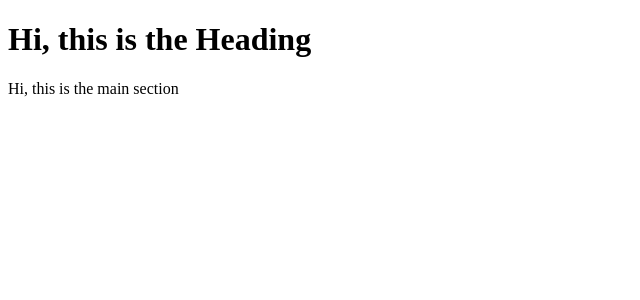
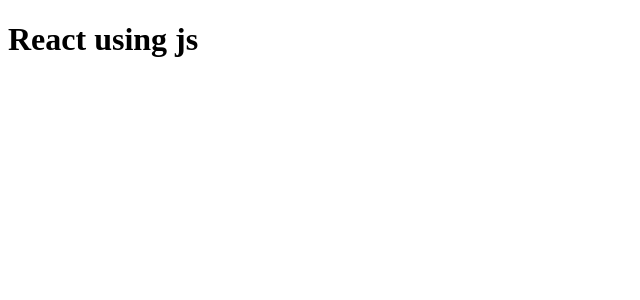
Before and after one commit to Abhishek-Bantiya/Igniting_React, a React (Vite) app: page / in a window 1280 px wide. Shown: the top 300 px of the page, without its empty margins (0-640 px from the left). Built offline with nearby package versions, Linux system fonts and the light colour scheme.

Commit message:
update jsx

```diff
--- a/App.js
+++ b/App.js
@@ -18,18 +18,28 @@
 // zero config
 
 
-const heading = React.createElement(
-    "h1",
-    {
-        id: "header"
-    },
-    "Hi, this is the Heading"
-);
-const main = React.createElement(
-    "main", {
-        id: "main"
-    }, "Hi, this is the main section"
-);
+// const heading = React.createElement(
+//     "h1",
+//     {
+//         id: "header"
+//     },
+//     "Hi, this is the Heading"
+// );
+// const main = React.createElement(
+//     "main", {
+//         id: "main"
+//     }, "Hi, this is the main section"
+// );
+// const heading2 = (
+//     <h1 id="heading2" key="key2">Namaste react 2</h1>
+// );
+// console.error(heading)
+// console.error(heading2)
+// const root = ReactDOM.createRoot(document.getElementById("root"));
+// root.render([heading, main]);
 
-const root = ReactDOM.createRoot(document.getElementById("root"));
-root.render([heading, main]);
+//JSX syntax
+const jsx = <h1>React using js</h1>
+const root = ReactDOM.createRoot(document.getElementById("root"))
+
+root.render(jsx)
--- a/package.json
+++ b/package.json
@@ -4,11 +4,15 @@
   "description": "lesson 1",
   "main": "App.js",
   "scripts": {
-    "test": "jest"
+    "test": "jest",
+    "start": "parcel index.html",
+    "build": "parcel build index.html"
   },
   "author": "Abhishek Bantiya",
   "license": "ISC",
   "devDependencies": {
+    "@babel/core": "^7.23.6",
+    "babel-plugin-transform-remove-console": "^6.9.4",
     "parcel": "^2.10.2",
     "process": "^0.11.10"
   },
```
Also changed, not shown: .babelrc (added), 5 other files (tests, documents, lock files or other folders).
